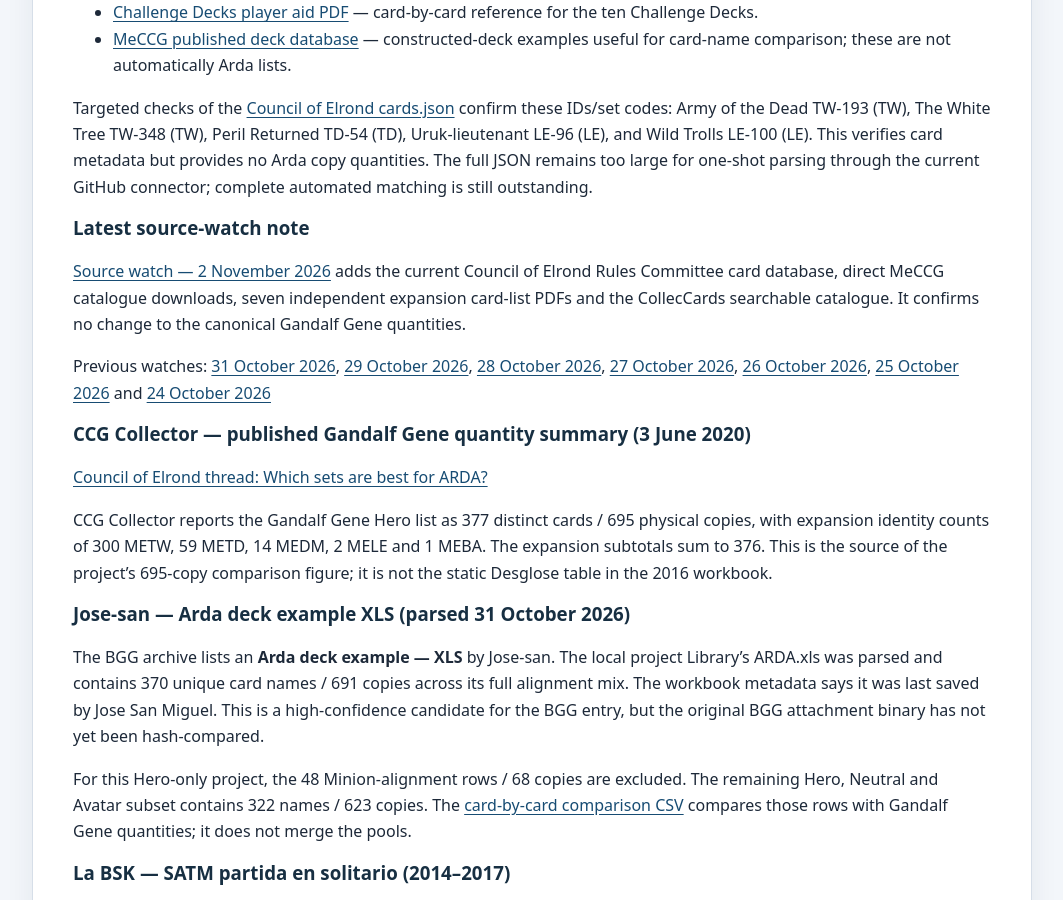
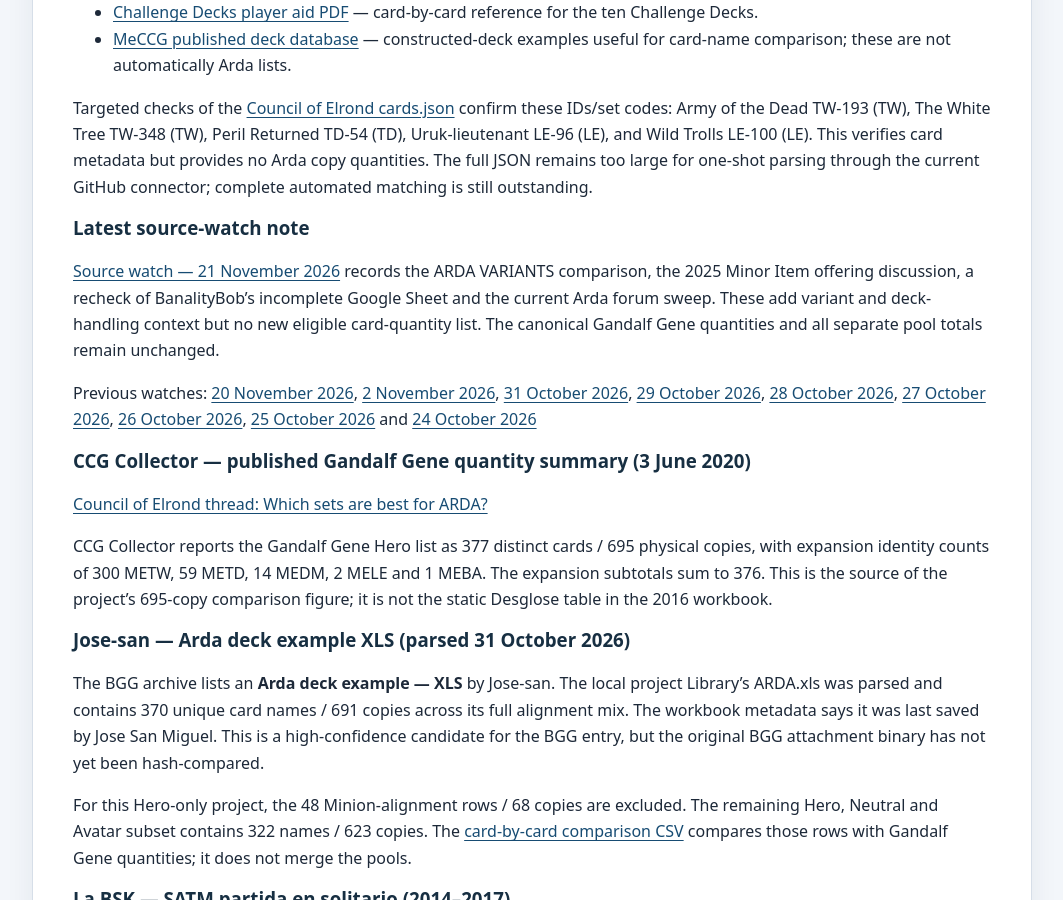
Before and after one commit to JamSpot/meccg-arda-master-database, a Jekyll site: the page built from docs/sources.md, in a window 1280 px wide and 900 px high, scrolled down 6468 px. Shown: the whole window, without its empty margins (108-1171 px from the left). Built offline with Jekyll 4.4.1, drawn with Linux system fonts in a browser that asks for light colours; our own code applies the rules of GitHub Pages for plain Markdown files.

Commit message:
Link latest 21 November source watch

```diff
--- a/docs/sources.md
+++ b/docs/sources.md
@@ -153,9 +153,9 @@ Targeted checks of the [Council of Elrond cards.json](https://raw.githubusercont
 
 ### Latest source-watch note
 
-[Source watch — 2 November 2026](research-watch-2026-11-02.html) adds the current Council of Elrond Rules Committee card database, direct MeCCG catalogue downloads, seven independent expansion card-list PDFs and the CollecCards searchable catalogue. It confirms no change to the canonical Gandalf Gene quantities.
+[Source watch — 21 November 2026](research-watch-2026-11-21.html) records the ARDA VARIANTS comparison, the 2025 Minor Item offering discussion, a recheck of BanalityBob's incomplete Google Sheet and the current Arda forum sweep. These add variant and deck-handling context but no new eligible card-quantity list. The canonical Gandalf Gene quantities and all separate pool totals remain unchanged.
 
-Previous watches: [31 October 2026](research-watch-2026-10-31.html), [29 October 2026](research-watch-2026-10-29.html), [28 October 2026](research-watch-2026-10-28.html), [27 October 2026](research-watch-2026-10-27.html), [26 October 2026](research-watch-2026-10-26.html), [25 October 2026](research-watch-2026-10-25.html) and [24 October 2026](research-watch-2026-10-24.html)
+Previous watches: [20 November 2026](research-watch-2026-11-20.html), [2 November 2026](research-watch-2026-11-02.html), [31 October 2026](research-watch-2026-10-31.html), [29 October 2026](research-watch-2026-10-29.html), [28 October 2026](research-watch-2026-10-28.html), [27 October 2026](research-watch-2026-10-27.html), [26 October 2026](research-watch-2026-10-26.html), [25 October 2026](research-watch-2026-10-25.html) and [24 October 2026](research-watch-2026-10-24.html)
 
 
 
```
